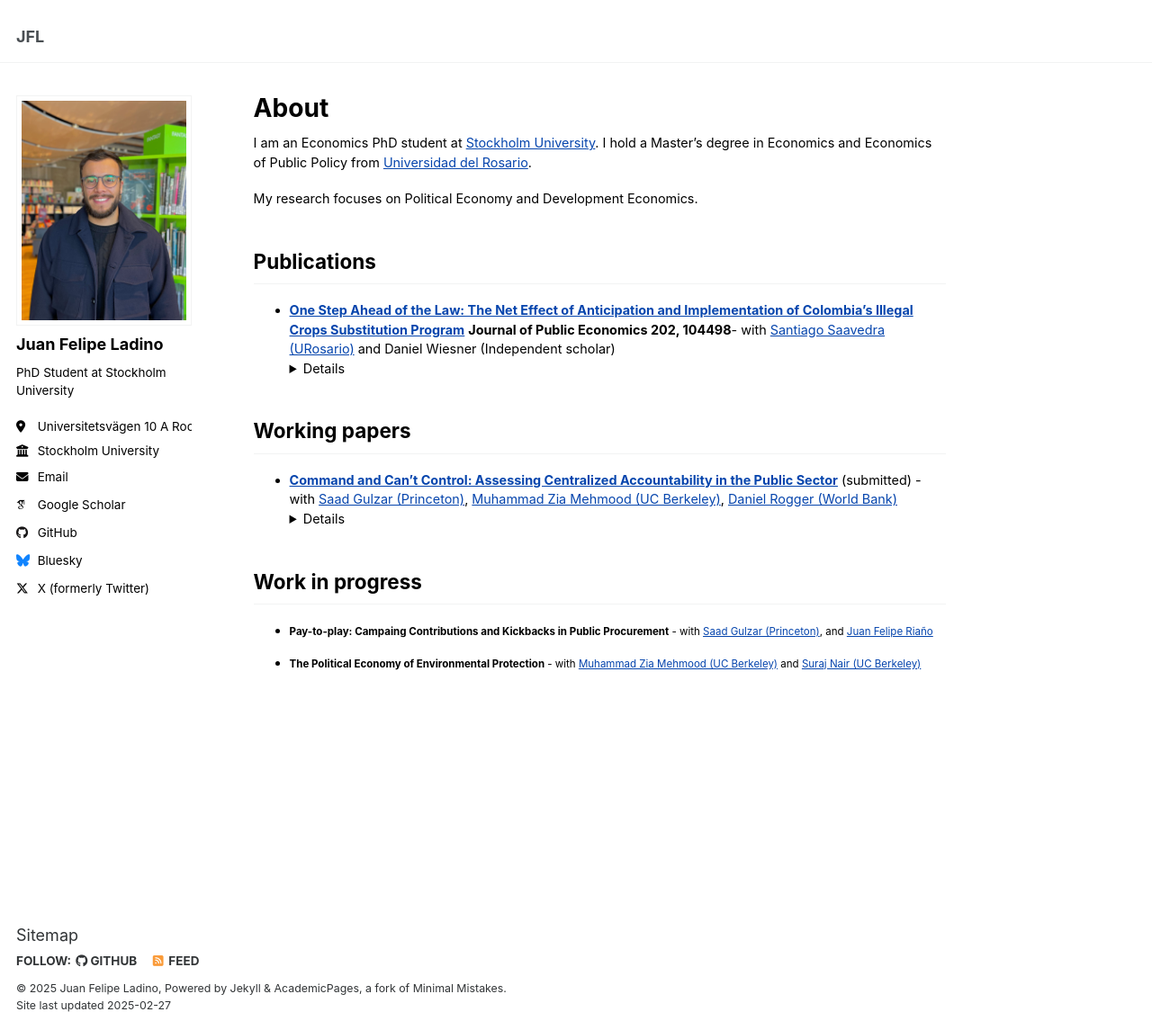
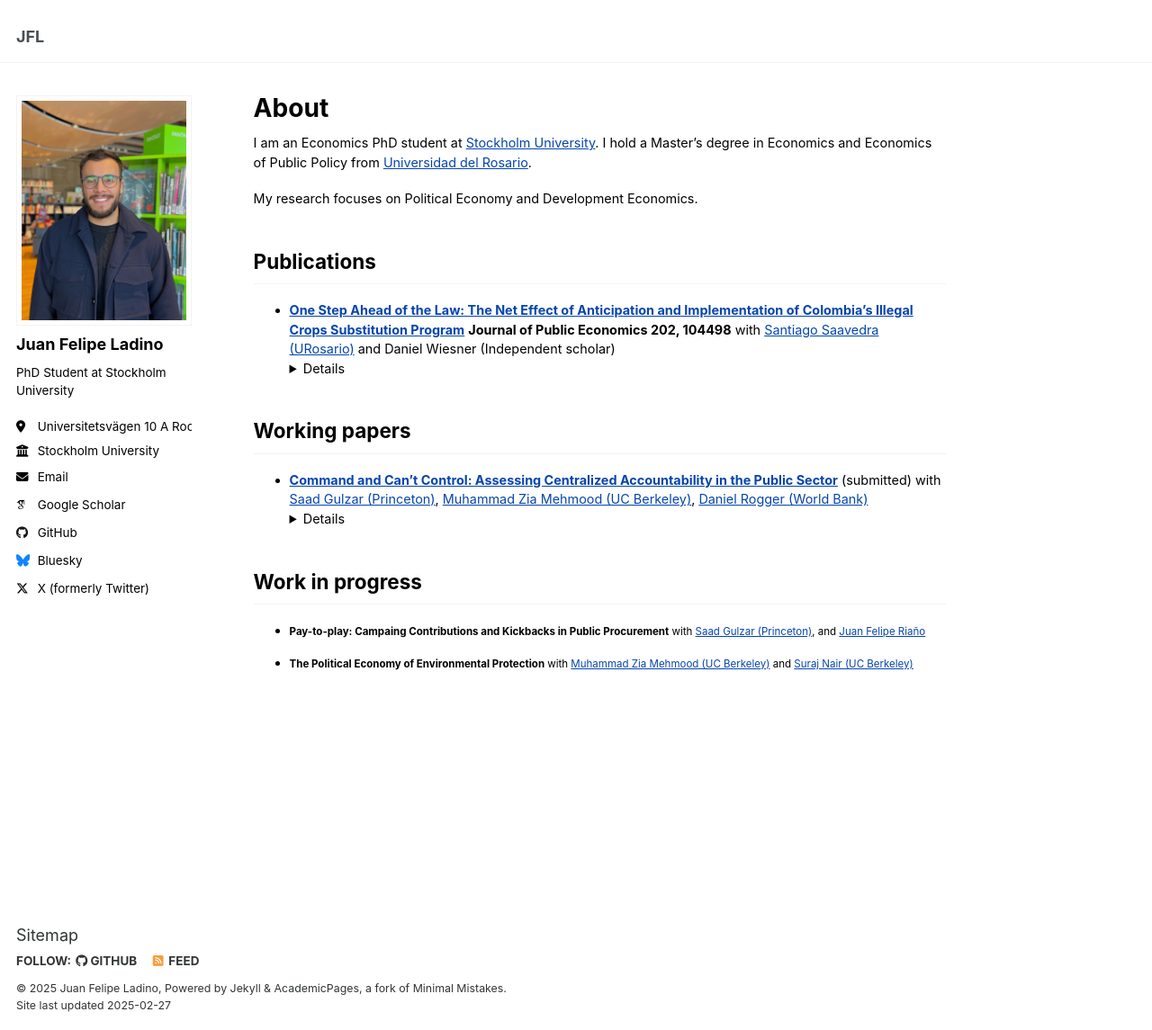
Before and after one commit to juanfladino/juanfladino.github.io, a Jekyll site: the page built from _pages/about.md, in a window 1280 px wide and 1145 px high. Shown: the whole window at 90% size. Built offline with Jekyll 4.4.1, drawn with Linux system fonts in a browser that asks for light colours; some web fonts are replaced.

```diff
--- a/_pages/about.md
+++ b/_pages/about.md
@@ -13,17 +13,17 @@ My research focuses on Political Economy and Development Economics.
 
 Publications
 ------------
-- [**One Step Ahead of the Law: The Net Effect of Anticipation and Implementation of Colombia's Illegal Crops Substitution Program**](https://www.sciencedirect.com/science/article/pii/S0047272721001341) **Journal of Public Economics 202, 104498**- with [Santiago Saavedra (URosario)](https://sites.google.com/view/santiago-saavedra/home) and Daniel Wiesner (Independent scholar)
+- [**One Step Ahead of the Law: The Net Effect of Anticipation and Implementation of Colombia's Illegal Crops Substitution Program**](https://www.sciencedirect.com/science/article/pii/S0047272721001341) **Journal of Public Economics 202, 104498** with [Santiago Saavedra (URosario)](https://sites.google.com/view/santiago-saavedra/home) and Daniel Wiesner (Independent scholar)
         <details><summary>Abstract</summary>Pre-announced policies often generate unintended consequences due to individuals’ acting to take advantage of the policy conditions. Little is known about the extent to which unintended consequences from the early announcement of a policy can be larger than the implementation effect, especially in contexts of weak state capacity. We use detailed 1 km grid square data on coca cultivation to estimate the net effect of the announcement and implementation of coca crop substitution payments in Colombia. Our fine-grain data also enable us to estimate geographical spillovers of the program to non-targeted neighboring areas. Using a difference-in-differences empirical strategy, we find that program recipients reduced coca acreage. Surprisingly, the reduction in neighboring grid areas is of a similar magnitude. However, the effectiveness was reduced by half, because farmers increased coca cultivation in order to be eligible for the program after the announcement and before implementation. But the policy’s net effect is negative: due to weak state capacity, the program could not be implemented in every region of the country.</details>
 
 Working papers
 ------------
-- [**Command and Can't Control: Assessing Centralized Accountability in the Public Sector**](http://juanfladino.github.io/files/Gulzar_etal_2025_CommandAndControl.pdf) (submitted) - with [Saad Gulzar (Princeton)](https://saadgulzar.com/), [Muhammad Zia Mehmood (UC Berkeley)](https://www.ziamehmood.com/), [Daniel Rogger (World Bank)](https://www.danrogger.com/)
+- [**Command and Can't Control: Assessing Centralized Accountability in the Public Sector**](http://juanfladino.github.io/files/Gulzar_etal_2025_CommandAndControl.pdf) (submitted) with [Saad Gulzar (Princeton)](https://saadgulzar.com/), [Muhammad Zia Mehmood (UC Berkeley)](https://www.ziamehmood.com/), [Daniel Rogger (World Bank)](https://www.danrogger.com/)
         <details><summary>Abstract</summary>A long-established approach to management in government has been the transmission of information up a hierarchy, centralized decision-making, and centralized accountability; colloquially known as `command and control'. This paper examines the effectiveness of a centralized accountability system implemented at scale in Punjab, Pakistan. The scheme automatically identified poorly performing jurisdictions for the attention of central management. We find that greater flagging and corresponding de facto punishments had negligible impact on school or student outcomes. We use detailed data on key elements of the education production function to show that command-and-control approaches to managing the general public sector do not induce bureaucratic action towards improvements in government performance.</details>
 
 Work in progress
 ------------
 
-- **Pay-to-play: Campaing Contributions and Kickbacks in Public Procurement** - with [Saad Gulzar (Princeton)](https://saadgulzar.com/), and [Juan Felipe Riaño](https://www.juanfeliperiano.com/)
+- **Pay-to-play: Campaing Contributions and Kickbacks in Public Procurement** with [Saad Gulzar (Princeton)](https://saadgulzar.com/), and [Juan Felipe Riaño](https://www.juanfeliperiano.com/)
 
-- **The Political Economy of Environmental Protection** - with [Muhammad Zia Mehmood (UC Berkeley)](https://www.ziamehmood.com/) and [Suraj Nair (UC Berkeley)](https://surajrn.github.io/)
+- **The Political Economy of Environmental Protection** with [Muhammad Zia Mehmood (UC Berkeley)](https://www.ziamehmood.com/) and [Suraj Nair (UC Berkeley)](https://surajrn.github.io/)
```
